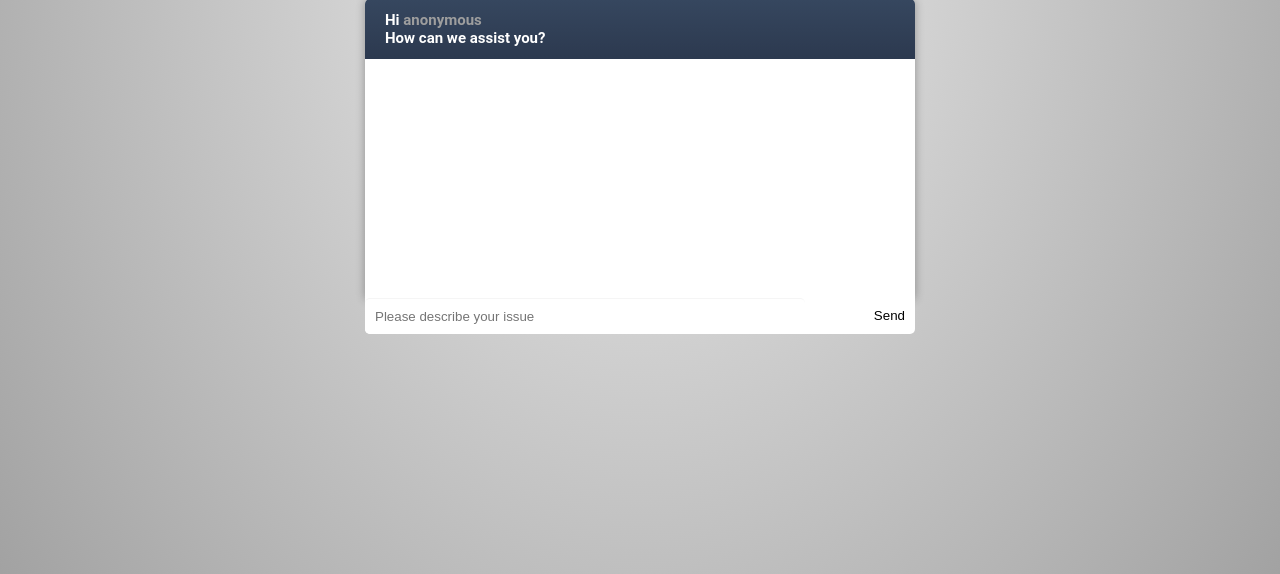
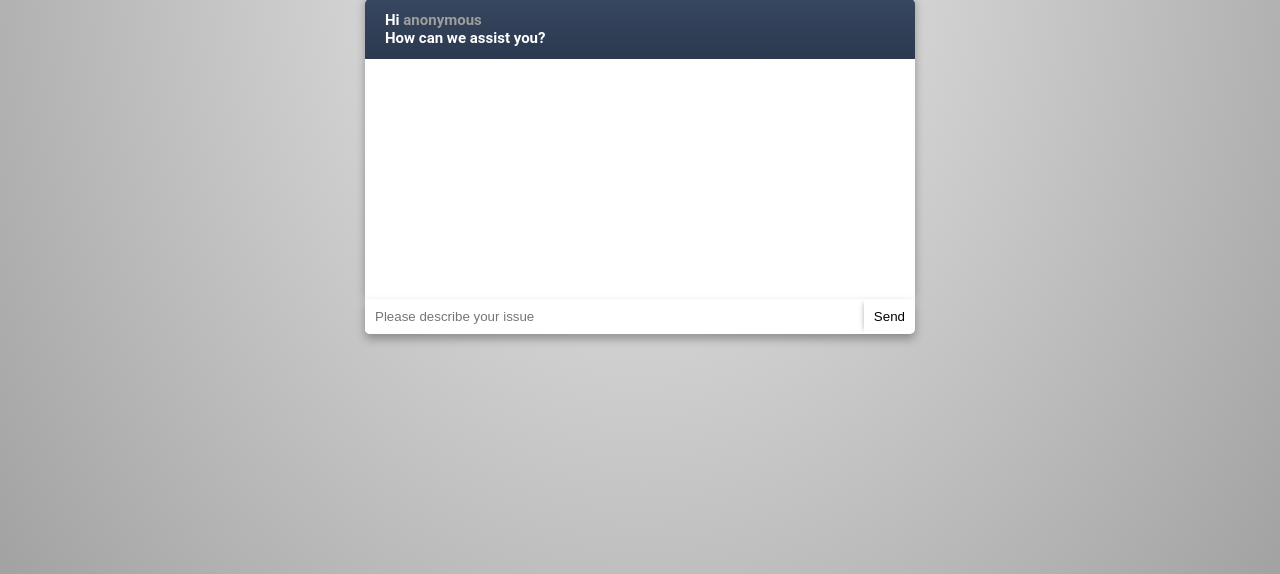
Before and after one commit to Jimimimi/ticketsplz, a Node project: template views/new-ticket.jade in a window 1280 px wide. Shown: the part 41-615 px from the top of the page. Run offline with Node 20 templates, Linux system fonts and the light colour scheme; the template is opened without the code that fills it, so the values that code supplies are empty.

Commit message:
Minor styling changes

```diff
--- a/public/stylesheets/style.css
+++ b/public/stylesheets/style.css
@@ -319,6 +319,7 @@ table td {
   bottom: -40px;
   background: white;
   border-radius: 0 0 5px 5px;
+  box-shadow: 0px 5px 10px rgba(0,0,0,0.3);
 }
 .ticket .reply.base {
   bottom: -35px;
@@ -329,7 +330,6 @@ table td {
   width: 80%;
   border: none;
   padding: 10px;
-  border-top: solid 1px whitesmoke;
   border-radius: 5px;
 }
 
@@ -344,6 +344,7 @@ table td {
   cursor: pointer;
   background: none;
   border: none;
+  box-shadow: -4px 0 5px -4px rgba(0,0,0,0.3);
 }
 .ticket .reply .textbox:focus,
 .ticket .reply .btn:focus {
--- a/views/view-ticket.jade
+++ b/views/view-ticket.jade
@@ -27,4 +27,4 @@ block content
       form(action="/ticket/"+ticket.id+"/update", method="POST")
         input(type="hidden", name="ticketId" value="#{ticket.id}")
         input(type="text", name="update", placeholder="Enter your update", required="true").textbox
-        input(type="submit", value="Save").btn.btn-lg.btn-success
+        input(type="submit", value="Send").btn.btn-lg.btn-success
```
